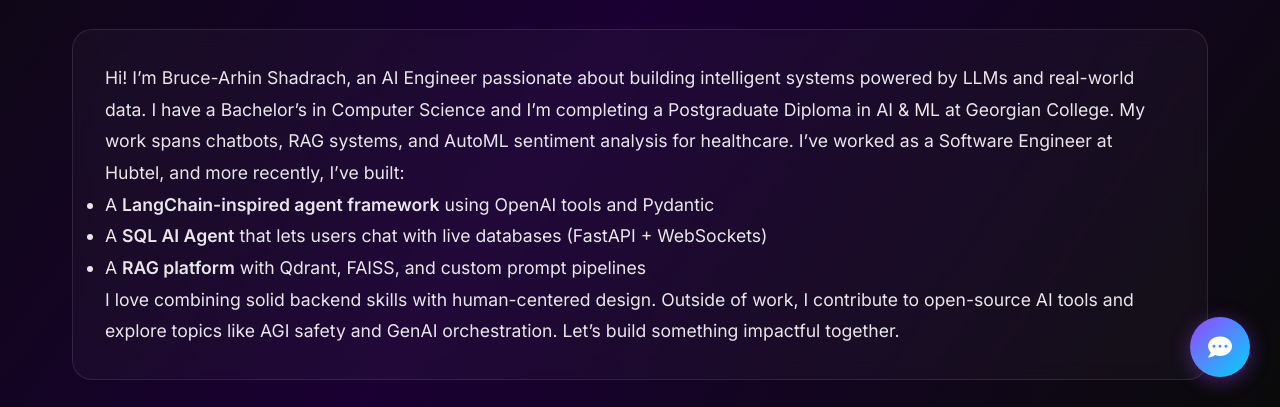
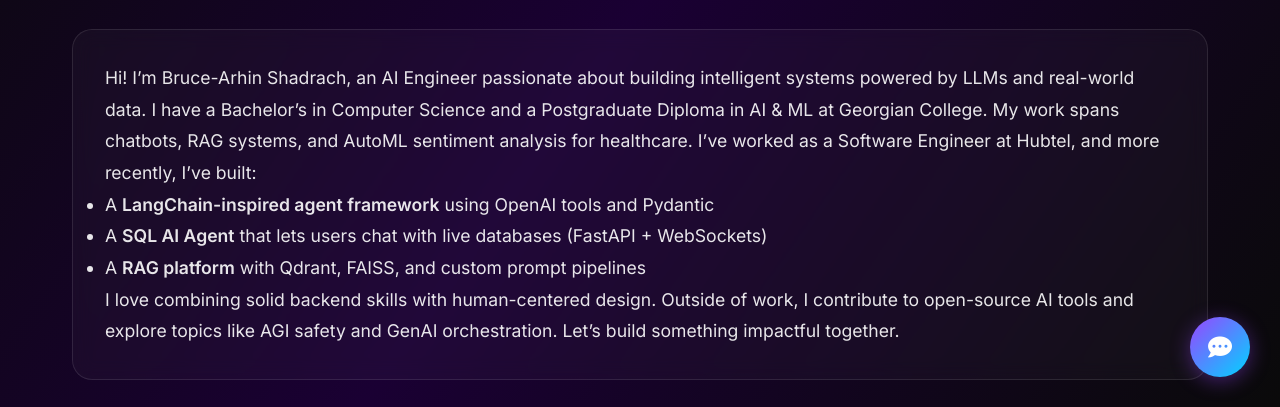
Before and after one commit to shadrach098/portfolio, a plain HTML site: page index.html in a window 1280 px wide. Shown: the part 393-800 px from the top of the page. Drawn offline with Linux system fonts and the light colour scheme.

Commit message:
index.html

```diff
--- a/index.html
+++ b/index.html
@@ -637,7 +637,7 @@
 
 
                    Hi! I’m Bruce-Arhin Shadrach, an AI Engineer passionate about building intelligent systems powered by LLMs and real-world data.
-                    I have a Bachelor’s in Computer Science and I’m completing a Postgraduate Diploma in AI & ML at Georgian College. My work spans chatbots, RAG systems, and AutoML sentiment analysis for healthcare.
+                    I have a Bachelor’s in Computer Science and a Postgraduate Diploma in AI & ML at Georgian College. My work spans chatbots, RAG systems, and AutoML sentiment analysis for healthcare.
                     I’ve worked as a Software Engineer at Hubtel, and more recently, I’ve built:
 
                     <ul>
```
